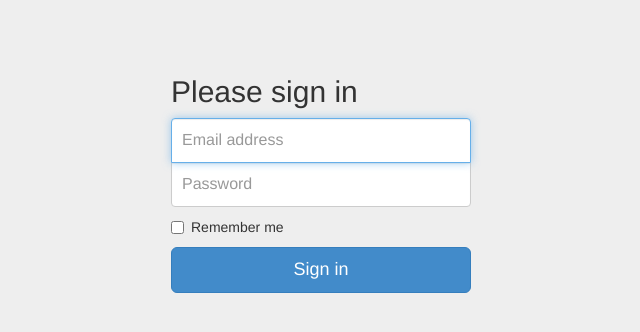
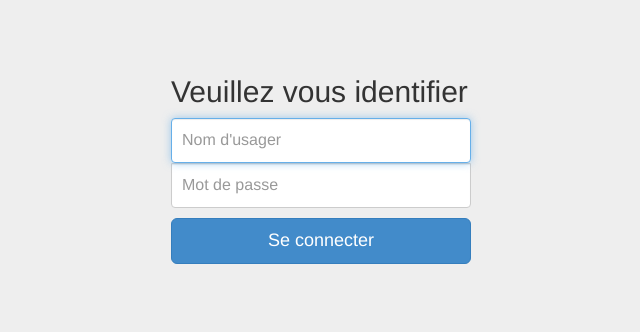
Before and after one commit to vincent90/Citerne, a PHP site: page /login.php in a window 1280 px wide. Shown: the top 332 px of the page, without its empty margins (319-959 px from the left). Run offline with PHP 8.4, Linux system fonts and the light colour scheme.

Commit message:
connection et langue

```diff
--- a/login.php
+++ b/login.php
@@ -25,14 +25,11 @@
 
     <div class="container">
 
-      <form class="form-signin" role="form">
-        <h2 class="form-signin-heading">Please sign in</h2>
-        <input type="email" class="form-control" placeholder="Email address" required="" autofocus="">
-        <input type="password" class="form-control" placeholder="Password" required="">
-        <label class="checkbox">
-          <input type="checkbox" value="remember-me"> Remember me
-        </label>
-        <button class="btn btn-lg btn-primary btn-block" type="submit">Sign in</button>
+      <form class="form-signin" role="form" action="login_process.php" method="post">
+        <h2 class="form-signin-heading">Veuillez vous identifier</h2>
+        <input  type="username" name="username" class="form-control" placeholder="Nom d'usager" required="" autofocus="">
+        <input  type="password" name="password" class="form-control" placeholder="Mot de passe" required="">
+        <button class="btn btn-lg btn-primary btn-block" type="submit">Se connecter</button>
       </form>
 
     </div> <!-- /container -->
```
